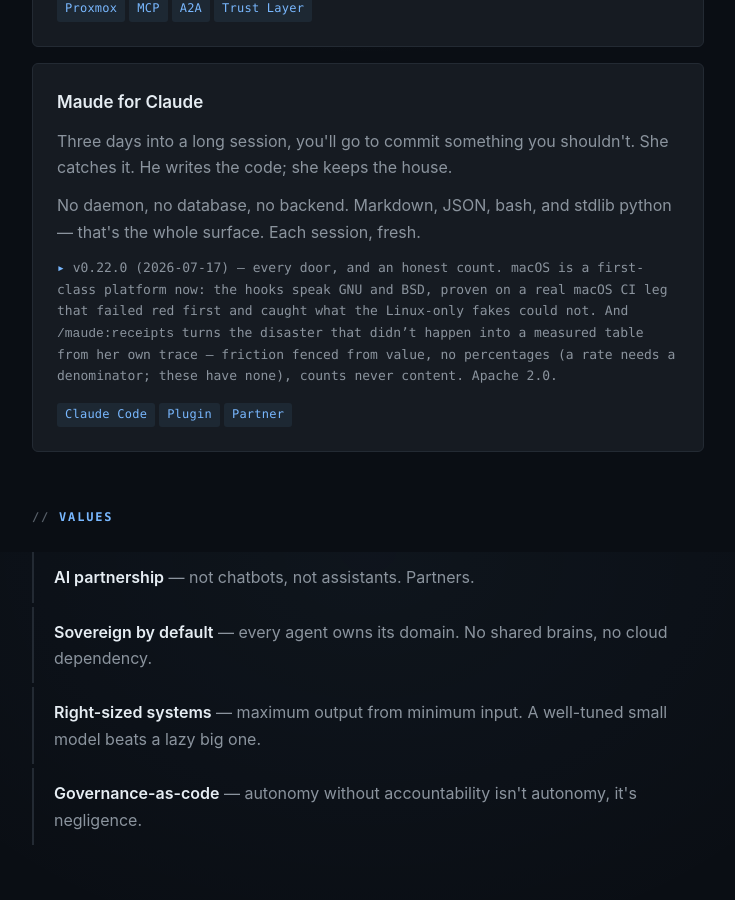
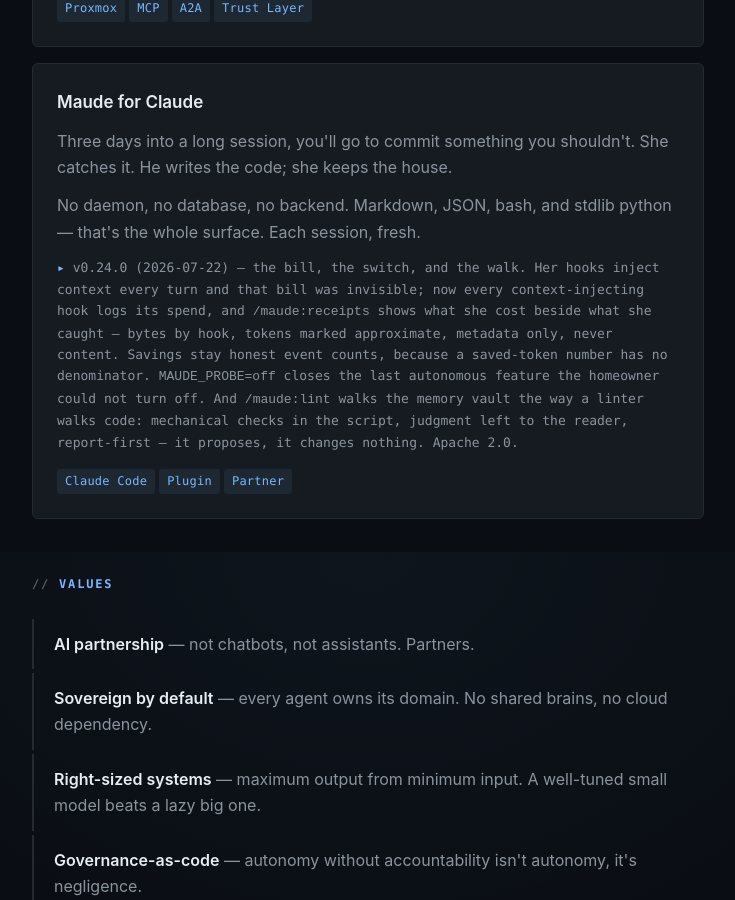
Before and after one commit to john-broadway/john-broadway.github.io, a Jekyll site: the page built from index.html, in a window 1280 px wide and 900 px high, scrolled down 2148 px. Shown: the whole window, without its empty margins (272-1007 px from the left). Built offline with Jekyll 4.4.1, drawn with Linux system fonts in a browser that asks for light colours.

Commit message:
site: maude card 0.22.0 -> 0.24.0
The card had missed two release ripples. 0.24.0's actual content: the
token ledger (hooks log their own context spend), MAUDE_PROBE=off, and
the /maude:lint vault pass. Date read from the release API, not assumed.

```diff
--- a/index.html
+++ b/index.html
@@ -59,7 +59,7 @@
     <h3><a href="/maude/">Maude for Claude</a></h3>
     <p>Three days into a long session, you'll go to commit something you shouldn't. She catches it. He writes the code; she keeps the house.</p>
     <p>No daemon, no database, no backend. Markdown, JSON, bash, and stdlib python &mdash; that's the whole surface. Each session, fresh.</p>
-    <p class="status">v0.22.0 (2026-07-17) &mdash; every door, and an honest count. macOS is a first-class platform now: the hooks speak GNU and BSD, proven on a real macOS CI leg that failed red first and caught what the Linux-only fakes could not. And <code>/maude:receipts</code> turns the disaster that didn&rsquo;t happen into a measured table from her own trace &mdash; friction fenced from value, no percentages (a rate needs a denominator; these have none), counts never content. Apache 2.0.</p>
+    <p class="status">v0.24.0 (2026-07-22) &mdash; the bill, the switch, and the walk. Her hooks inject context every turn and that bill was invisible; now every context-injecting hook logs its spend, and <code>/maude:receipts</code> shows what she cost beside what she caught &mdash; bytes by hook, tokens marked approximate, metadata only, never content. Savings stay honest event counts, because a saved-token number has no denominator. <code>MAUDE_PROBE=off</code> closes the last autonomous feature the homeowner could not turn off. And <code>/maude:lint</code> walks the memory vault the way a linter walks code: mechanical checks in the script, judgment left to the reader, report-first &mdash; it proposes, it changes nothing. Apache 2.0.</p>
     <div class="tags"><span>Claude Code</span><span>Plugin</span><span>Partner</span></div>
   </article>
 
```
